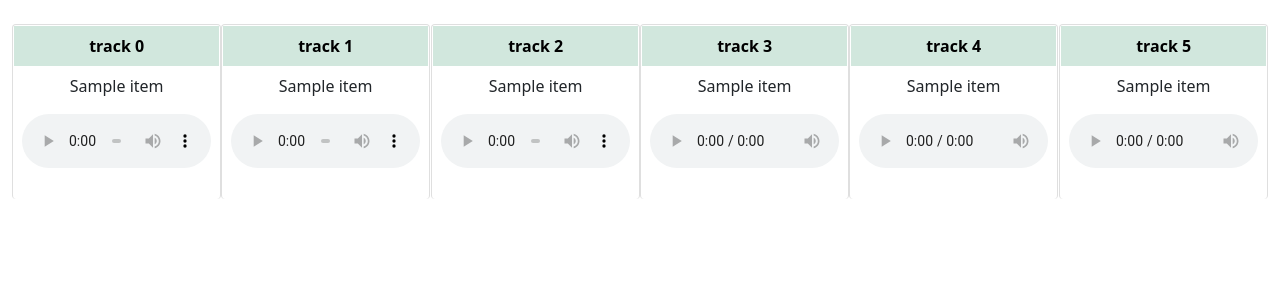
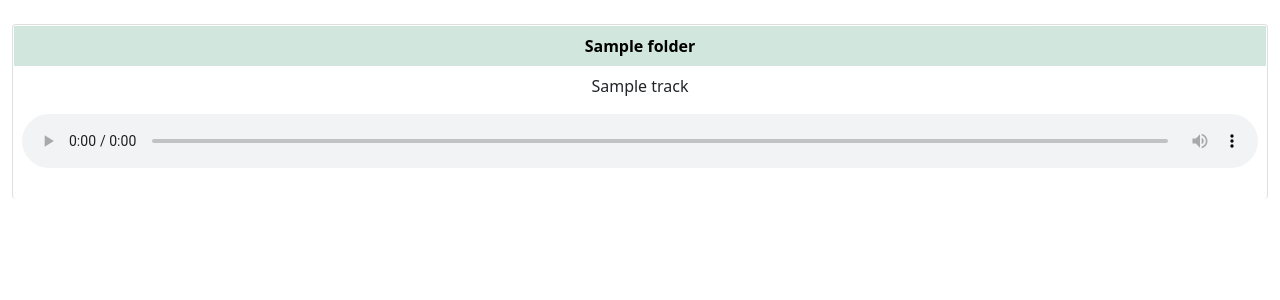
Before and after one commit to Rioran/dnd-sounds, a Flask app: template templates/main.html in a window 1280 px wide. Shown: the part 72-372 px from the top of the page. Run offline with Flask 3, Linux system fonts and the light colour scheme; the template is opened without the code that fills it: most values are stand-ins (such as "Sample title", 1, 10 or a date in 2020).

Commit message:
apply get_subfolders_files function to work with sound groups

```diff
--- a/app.py
+++ b/app.py
@@ -5,16 +5,6 @@ from flask import Flask, render_template, send_from_directory
 
 MAIN_FOLDER = Path(__file__).parent.resolve()
 app = Flask(__name__)
-
-
-def get_tracks():
-    folder_objects = (MAIN_FOLDER / 'tracks').glob('**/*.*')
-    tracks = [
-        'tracks//' + str(item).split('\\')[-1]
-        for item in folder_objects
-    ]
-    print(f'tracks: {tracks}')
-    return tracks
 
 
 def get_subfolders_files(tracks_folder: str) -> dict:
@@ -34,13 +24,16 @@ def get_subfolders_files(tracks_folder: str) -> dict:
     return result
 
 
-@app.route('/<path:filename>')
-def local_files(filename):
-    print(f'file request: {filename}')
-    return send_from_directory(MAIN_FOLDER, filename)
+@app.route('/<path:folder>/<path:filename>')
+def local_files(filename, folder = None):
+    target_folder = MAIN_FOLDER
+    file = filename
+    if folder:
+        target_folder /= folder
+    return send_from_directory(target_folder, file)
 
 
 @app.route('/')
 def main():
-    items = get_tracks()
+    items = get_subfolders_files(MAIN_FOLDER / 'tracks')
     return render_template('main.html', items=items)
--- a/css/styles.css
+++ b/css/styles.css
@@ -1,8 +1,10 @@
-
-
 audio {
    box-sizing: border-box;
    width: 100%;
+}
+
+td.col.card {
+    min-width: 300px;
 }
 
 .scrolling-wrapper {
@@ -13,7 +15,7 @@ audio {
 }
 
 .card {
-    flex: 0 0 auto;
+    flex: 0 1 300px;
     transform: rotateX(180deg);
 };
 
--- a/templates/base.html
+++ b/templates/base.html
@@ -10,7 +10,7 @@
     <meta property="og:type" content="website">
     <meta property="og:description" content="Sounds operation panel.">
 
-    <link rel="stylesheet" href="{{ url_for('local_files', filename='css/styles.css') }}">
+    <link rel="stylesheet" href="{{ url_for('local_files', folder='css', filename='styles.css') }}">
     <link href="https://cdn.jsdelivr.net/npm/bootstrap@5.0.2/dist/css/bootstrap.min.css" rel="stylesheet" integrity="sha384-EVSTQN3/azprG1Anm3QDgpJLIm9Nao0Yz1ztcQTwFspd3yD65VohhpuuCOmLASjC" crossorigin="anonymous">
   </head>
   <body>
--- a/templates/main.html
+++ b/templates/main.html
@@ -8,17 +8,17 @@
   <div class="container-fluid my-md-4 bd-layout">
     <table class="row text-center scroll-table table-borderless">
     <tr class="scrolling-wrapper">
-      {% for i in range(10) %}
-        <td class="col-2 card">
+      {% for folder, tracks in items.items() %}
+        <td class="col card">
           <table class="table table-borderless">
             <tr class="table-success">
-              <th>track {{ i }}</th>
+              <th>{{ folder }}</th>
             </tr>
-            {% for item in items %}
+            {% for track in tracks %}
             <tr>
-              <td><p>{{ item }}</p>
+              <td><p>{{ track }}</p>
                 <audio controls>
-                  <source src="{{ url_for('local_files', filename=item) }}">
+                  <source src="{{ url_for('local_files', folder='tracks\\'+folder, filename=track) }}">
                 </audio>
               </td>
             </tr>
```
Also changed, not shown: 13 other files.
